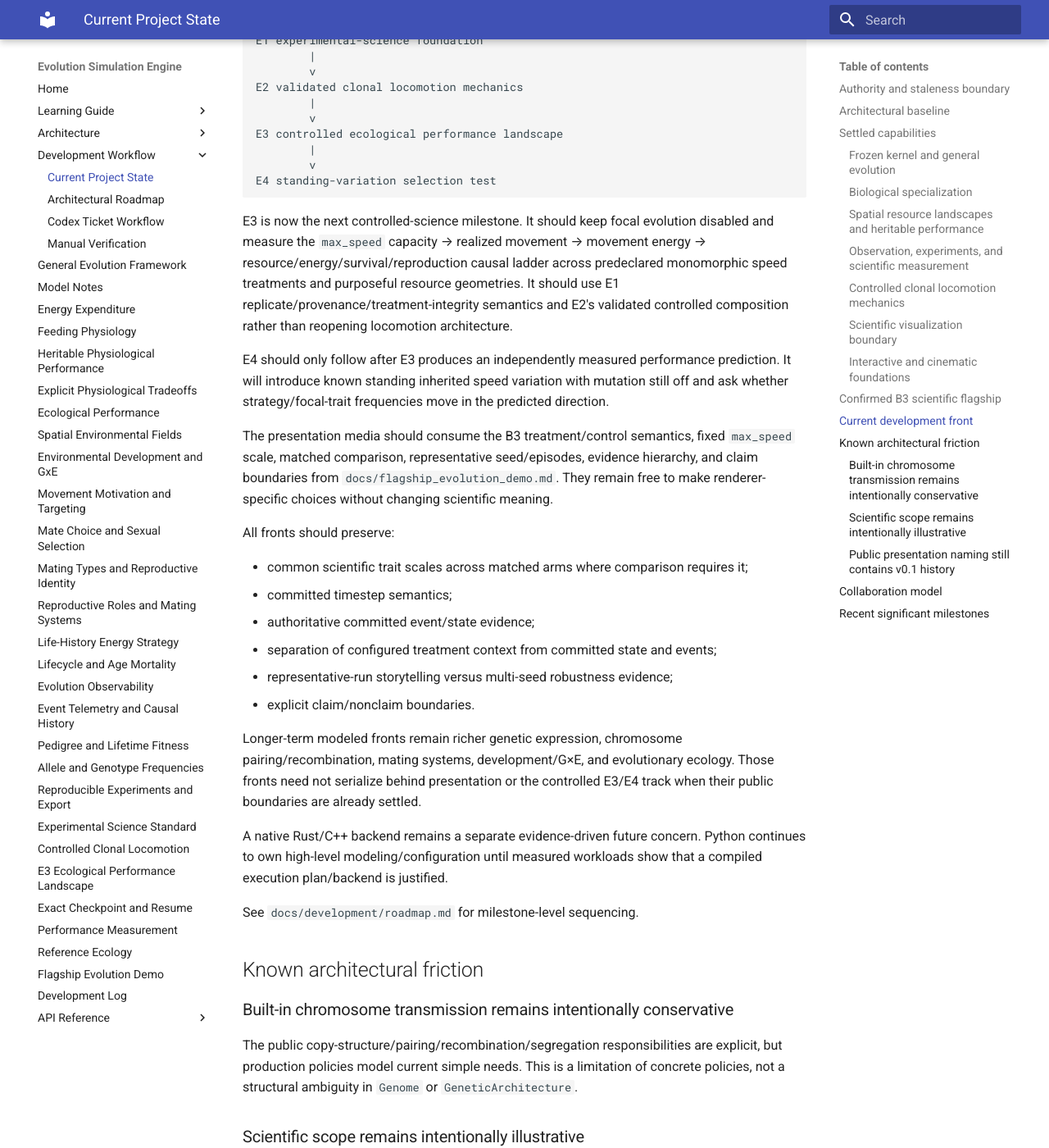
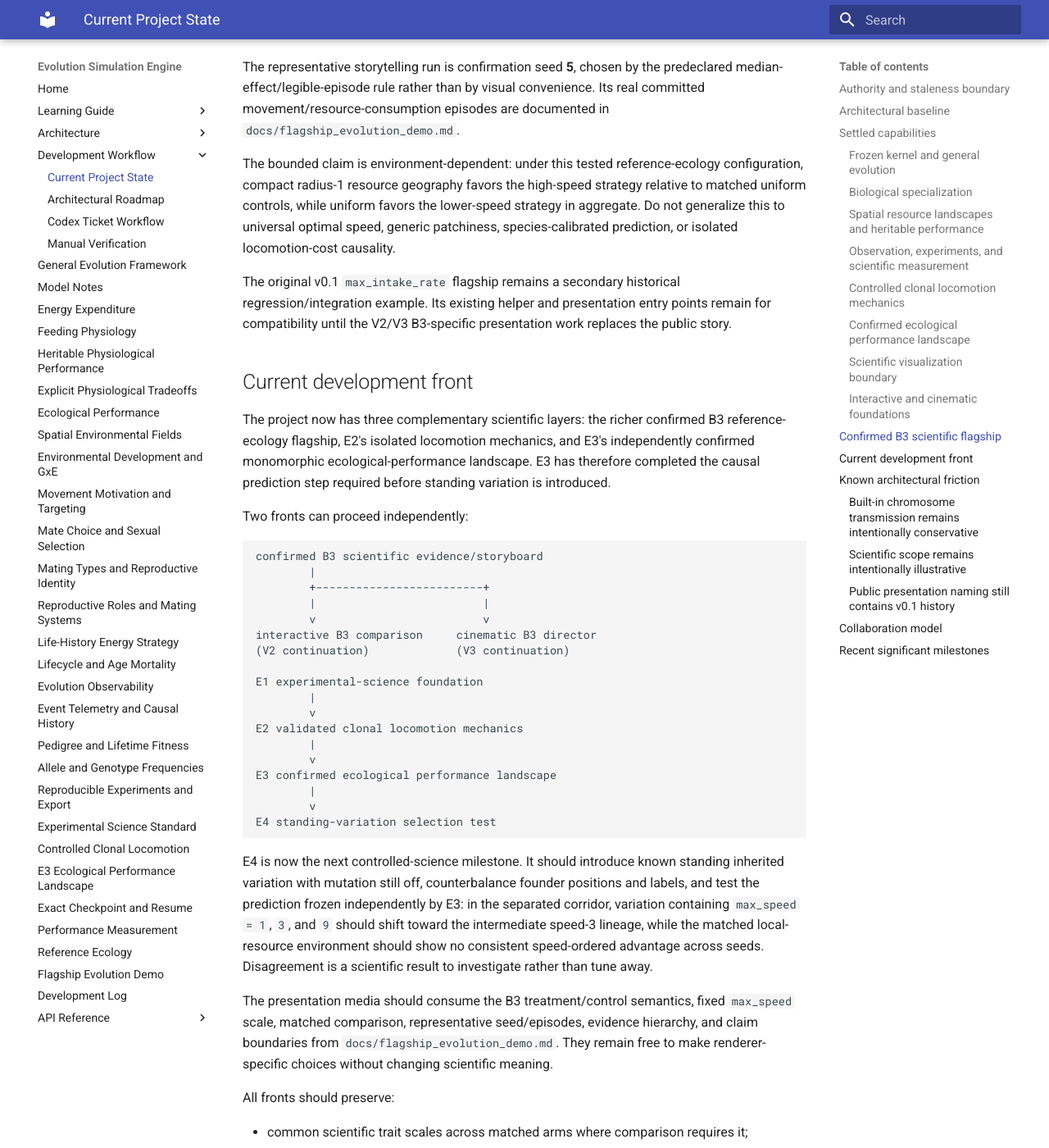
Before and after one commit to abdullahkhan57721/evolution-simulation-engine, an MkDocs documentation site: the page built from docs/development/current_state.md, in a window 1280 px wide and 1400 px high, scrolled down 6674 px. Shown: the whole window at 82% size. Built offline with MkDocs 1.6.1 and Material for MkDocs 9.7.7, drawn with Linux system fonts in a browser that asks for light colours; some of the changed text lies outside the part shown.

Commit message:
Advance current state through E3

````diff
--- a/docs/development/current_state.md
+++ b/docs/development/current_state.md
@@ -177,6 +177,41 @@
 later experiments; discrete timesteps, integer rounding, depletion, competition,
 and demography prevent treating it as an exact simulation oracle. E2 makes no
 evolutionary-adaptation claim.
+
+### Confirmed ecological performance landscape
+
+E3 reuses the E2 controlled composition with focal evolution disabled and measures
+the full causal ladder from monomorphic `max_speed` capacity through committed
+movement, locomotion expenditure, resource acquisition, population energy, and
+fixed-horizon reproduction/survival.
+
+The frozen canonical speed grid is `1..10`, well inside E2's supported trait domain
+through 20. Two environments hold total initial resources and all nonfocal biology
+fixed: a local-resource null requiring no travel, and an axis-aligned separated
+resource corridor requiring repeated travel. One run/seed remains the replicate;
+fixed-horizon cumulative applied reproduction events are the primary ecological
+performance outcome, while movement, resource, energy, population, and extinction
+remain separate mechanism/diagnostic evidence.
+
+The local-resource null is exactly speed-neutral in the independent confirmation:
+every tested speed produces six births in all eight confirmation replicates, with
+all resources consumed and no movement cost. The separated corridor independently
+confirms an interior performance maximum at `max_speed = 3`: mean births rise from
+2.0 at speed 1 to 4.0 at speed 3, then decline through 1.0 at speed 9 and 0 at
+speed 10. Speed 10 spends the founder's entire initial energy on its first movement
+and goes extinct in all confirmation runs.
+
+A bounded sensitivity changes only locomotion-cost coefficient `1 → 0`. Removing
+locomotion expenditure removes the high-speed penalty: speeds 3–10 consume all
+resources, speeds 4–10 form a near-flat high-performance plateau, and speed 10
+changes from extinction/zero reproduction to high reproductive output. This
+supports the mechanism that locomotor capacity creates an access benefit while
+quadratic locomotion-use expenditure creates the canonical high-speed cost.
+
+E3 also validates an experiment-specific whole-population energy identity from
+committed evidence. No scalar fitness field, optimization framework, or statistics
+DSL was added. The durable scientific handoff and frozen E4 prediction live in
+`docs/e3_ecological_performance.md`.
 
 ### Scientific visualization boundary
 
@@ -271,10 +306,10 @@
 
 ## Current development front
 
-The project now has both a confirmed richer B3 environment-dependent selection
-story and a validated minimal E2 locomotion-mechanics composition. These serve
-different purposes: B3 is the integrated public scientific flagship; E2 is the
-controlled causal foundation for the next experimental sequence.
+The project now has three complementary scientific layers: the richer confirmed B3
+reference-ecology flagship, E2's isolated locomotion mechanics, and E3's independently
+confirmed monomorphic ecological-performance landscape. E3 has therefore completed
+the causal prediction step required before standing variation is introduced.
 
 Two fronts can proceed independently:
 
@@ -293,23 +328,19 @@
 E2 validated clonal locomotion mechanics
         |
         v
-E3 controlled ecological performance landscape
+E3 confirmed ecological performance landscape
         |
         v
 E4 standing-variation selection test
 ```
 
-E3 is now the next controlled-science milestone. It should keep focal evolution
-disabled and measure the `max_speed` capacity → realized movement → movement energy
-→ resource/energy/survival/reproduction causal ladder across predeclared
-monomorphic speed treatments and purposeful resource geometries. It should use E1
-replicate/provenance/treatment-integrity semantics and E2's validated controlled
-composition rather than reopening locomotion architecture.
-
-E4 should only follow after E3 produces an independently measured performance
-prediction. It will introduce known standing inherited speed variation with
-mutation still off and ask whether strategy/focal-trait frequencies move in the
-predicted direction.
+E4 is now the next controlled-science milestone. It should introduce known standing
+inherited variation with mutation still off, counterbalance founder positions and
+labels, and test the prediction frozen independently by E3: in the separated
+corridor, variation containing `max_speed = 1`, `3`, and `9` should shift toward
+the intermediate speed-3 lineage, while the matched local-resource environment
+should show no consistent speed-ordered advantage across seeds. Disagreement is a
+scientific result to investigate rather than tune away.
 
 The presentation media should consume the B3 treatment/control semantics, fixed
 `max_speed` scale, matched comparison, representative seed/episodes, evidence
@@ -374,6 +405,14 @@
 
 Newest first; this is a capability summary, not a changelog.
 
+- **Confirmed ecological performance landscape:** measured the monomorphic
+  `max_speed` → movement → locomotion cost → resource acquisition → population
+  energy → reproduction/survival ladder in E2's controlled clonal system,
+  independently confirmed an interior speed-3 performance maximum in a separated
+  resource corridor and an exact speed-neutral local-resource null, demonstrated
+  that removing locomotion cost removes the high-speed penalty, validated the
+  controlled whole-population energy budget, and froze the directional E4 standing-
+  variation prediction without introducing a fitness/optimization framework.
 - **Controlled clonal locomotion mechanics:** added a thin one-locus `max_speed`
   experimental composition using existing clonal inheritance, deterministic
   resource targeting, fixed nonfocal biology, use-only locomotion cost, and E1
````
Also changed, not shown: other parts of docs/development/current_state.md (+3 -3 lines).
